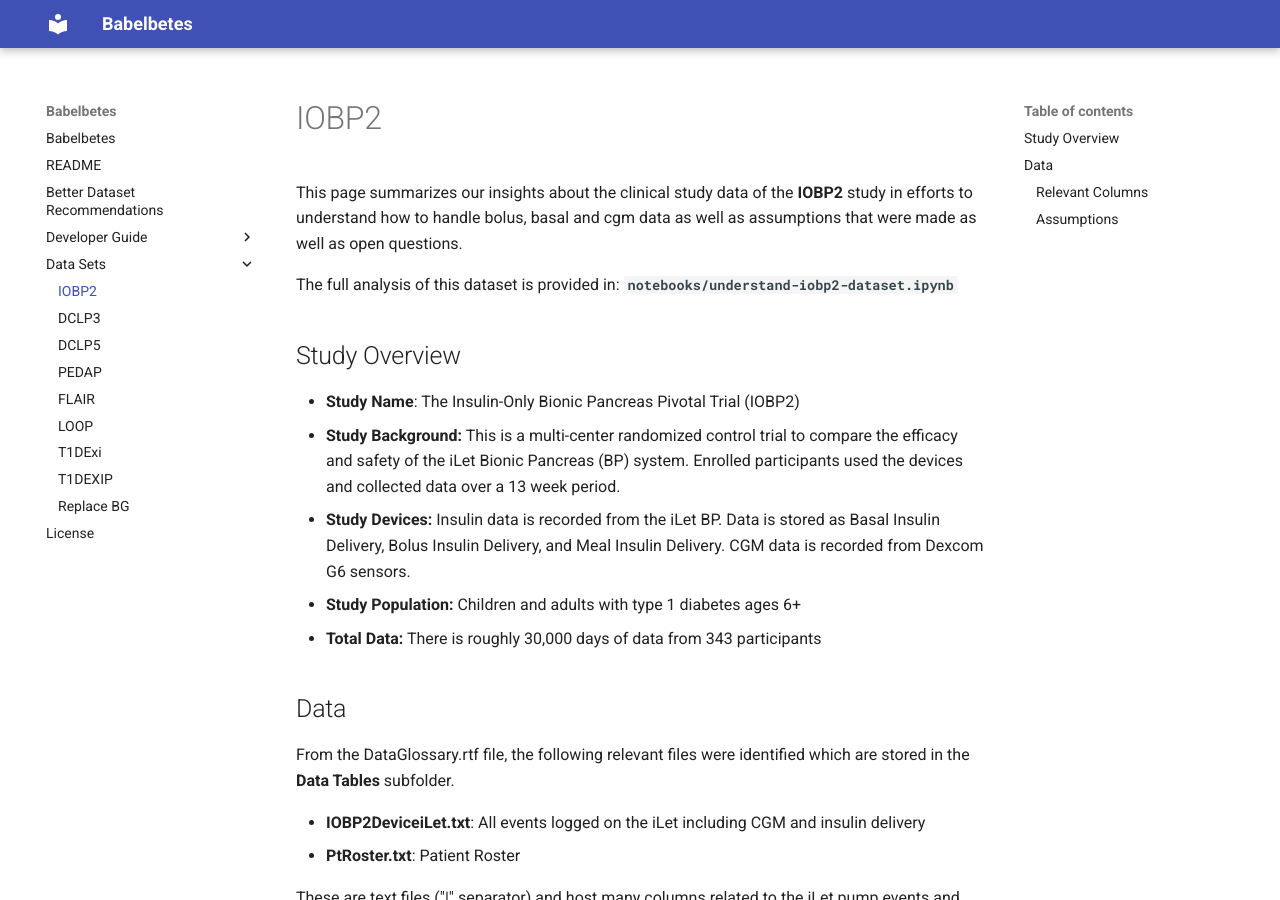
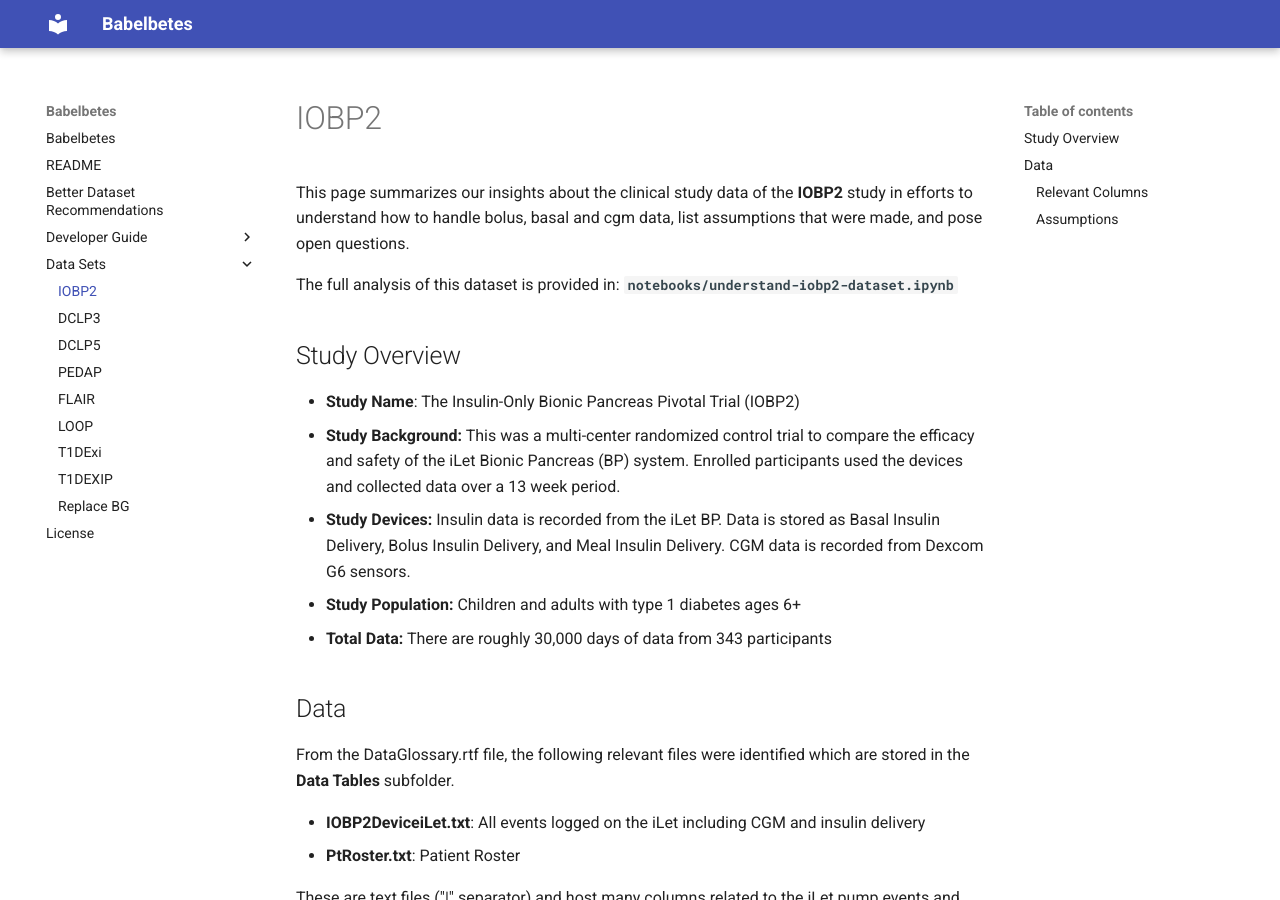
Before and after one commit to nudgebg/egvinsulin, an MkDocs documentation site: the page built from docs/data_sets/IOBP2.md, in a window 1280 px wide and 900 px high. Built offline with MkDocs 1.6.1 and Material for MkDocs 9.7.7, drawn with Linux system fonts in a browser that asks for light colours.

Commit message:
Update IOBP2.md

```diff
--- a/docs/data_sets/IOBP2.md
+++ b/docs/data_sets/IOBP2.md
@@ -1,15 +1,15 @@
 # IOBP2
-This page summarizes our insights about the clinical study data of the **IOBP2** study in efforts to understand how to handle bolus, basal and cgm data as well as assumptions that were made as well as open questions.
+This page summarizes our insights about the clinical study data of the **IOBP2** study in efforts to understand how to handle bolus, basal and cgm data, list assumptions that were made, and pose open questions.
 
 The full analysis of this dataset is provided in: `notebooks/understand-iobp2-dataset.ipynb`
 
 ## Study Overview
 - **Study Name**: The Insulin-Only Bionic Pancreas Pivotal Trial (IOBP2)
-- **Study Background:** This is a multi-center randomized control trial to compare the efficacy and safety of the iLet Bionic Pancreas (BP) system. Enrolled participants used the devices and collected data over a 13 week period.
+- **Study Background:** This was a multi-center randomized control trial to compare the efficacy and safety of the iLet Bionic Pancreas (BP) system. Enrolled participants used the devices and collected data over a 13 week period.
 - **Study Devices:** Insulin data is recorded from the iLet BP. Data is stored as Basal Insulin Delivery, Bolus Insulin Delivery, and Meal Insulin Delivery.
 CGM data is recorded from Dexcom G6 sensors.
 - **Study Population:** Children and adults with type 1 diabetes ages 6+
-- **Total Data:** There is roughly 30,000 days of data from 343 participants
+- **Total Data:** There are roughly 30,000 days of data from 343 participants
 
 ## Data
 From the DataGlossary.rtf file, the following relevant files were identified which are stored in the **Data Tables** subfolder.
```
